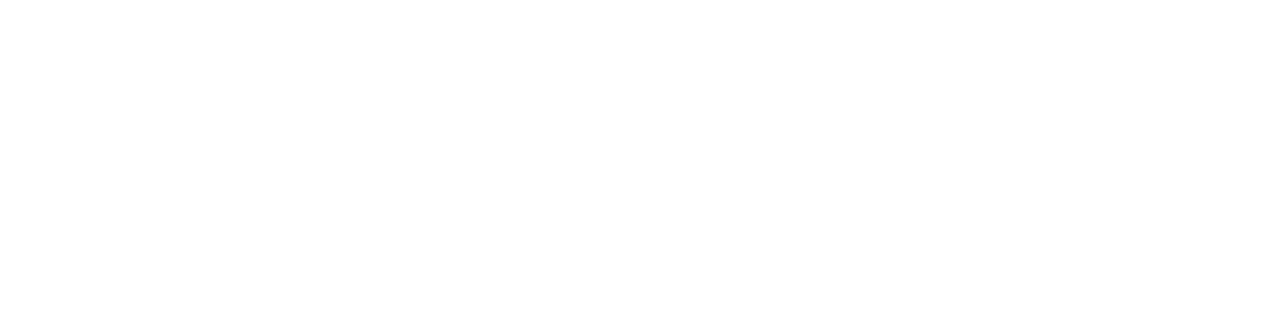
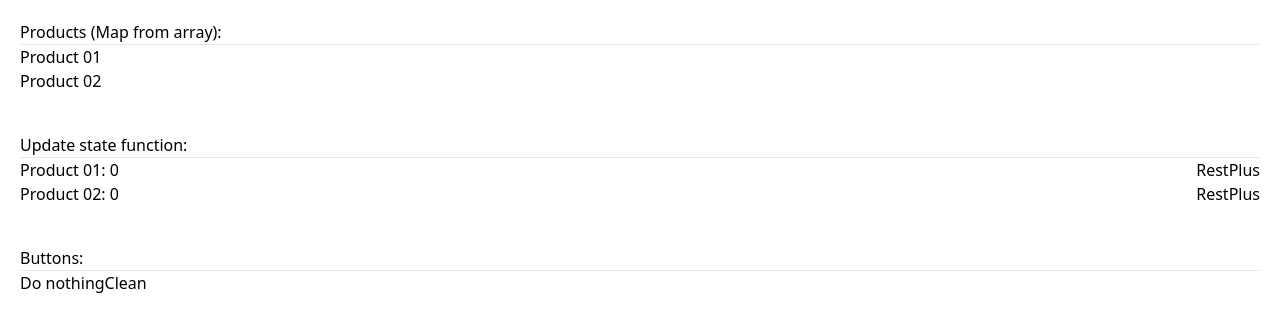
Before and after one commit to HenryMilac/Mixer, a React (Vite) app: page / in a window 1280 px wide. Shown: the top 332 px of the page. Built offline with nearby package versions, Linux system fonts and the light colour scheme.

Commit message:
Zustand Fernando Herrera

```diff
--- a/src/App.tsx
+++ b/src/App.tsx
@@ -1,13 +1,4 @@
-import IconMenuToNavbar from "./Mixer/Components/IconMenuToNavbar";
-import Sidebar from "./Mixer/Components/SideBar";
-import SwipeEditDelete from "./Mixer/Components/SwipeEditDelete";
-import DarkModeTailwind from "./Mixer/Exercises/DarkModeTailwind";
-import AxiosConsuming from "./Mixer/Issues/Fetching/AxiosConsuming/AxiosConsuming";
-import CreateUseFetch from "./Mixer/Issues/Fetching/CreateUseFetch/CreateUseFetch";
-import FormNewEditDelete from "./Mixer/Exercises/FormNewEditDelete";
-import Zustand from "./Mixer/Issues/Zustand/Zustand";
-import Z from "./Mixer/Z/Z";
-import NotesEditDeleteModalZustand from "./Mixer/Exercises/NotesEditDeleteModalZustand";
+import ZustandFernandoHerrera from "./Mixer/Issues/Zustand/ZustandFernandoHerrera/ZustandFernandoHerrera";
 
 export default function App() {
 
@@ -25,7 +16,7 @@
       {/* <DarkModeTailwind/> */}
       {/* <SwipeEditDelete/> */}
       {/* <Zustand/> */}
-      <NotesEditDeleteModalZustand/>
+      <ZustandFernandoHerrera/>
 
       {/* <Z/> */}
 
--- /dev/null
+++ b/src/Mixer/Issues/Zustand/ZustandFernandoHerrera/ZustandFernandoHerrera.tsx
@@ -0,0 +1,55 @@
+import { count } from "./store/notes.store"
+
+
+export default function ZustandFernandoHerrera() {
+
+    const Products = count(state => state.products)
+    const CountProduct1 = count(state => state.countProduct1)
+    const CountProduct2 = count(state => state.countProduct2)
+    const PlusCountProduct1 = count(state => state.plusCountProduct1)
+    const RestCountProduct1 = count(state => state.restCountProduct1)
+    const PlusCountProduct2 = count(state => state.plusCountProduct2)
+    const RestCountProduct2 = count(state => state.restCountProduct2)
+
+    return (
+        <div className="p-5 flex flex-col gap-10">
+            <div>
+                <p>Products (Map from array):</p>
+                <hr/>
+                {Products.map(product => (
+                    <p>{product.name}</p>
+                ))}
+            </div>
+
+
+            <div>
+                <p>Update state function:</p>
+                <hr/>
+                <div className="flex justify-between">
+                    <p>Product 01: {CountProduct1}</p>
+                    <div>
+                        <button onClick={RestCountProduct1}>Rest</button>
+                        <button onClick={PlusCountProduct1}>Plus</button>
+                    </div>
+                </div>
+                <div className="flex justify-between">
+                    <p>Product 02: {CountProduct2}</p>
+                    <div>
+                        <button onClick={RestCountProduct2}>Rest</button>
+                        <button onClick={PlusCountProduct2}>Plus</button>
+                    </div>
+                </div>
+            </div>
+
+
+            <div>
+                <p>Buttons:</p>
+                <hr />
+                <button>Do nothing</button>
+                <button></button>
+                <button>Clean</button>
+            </div>
+
+        </div>
+    )
+}
--- /dev/null
+++ b/src/Mixer/Issues/Zustand/ZustandFernandoHerrera/store/notes.store.tsx
@@ -0,0 +1,36 @@
+import { create } from "zustand";
+
+interface Count {
+    products: products[]
+    countProduct1: number
+    countProduct2: number
+    plusCountProduct1: () => void
+    restCountProduct1: () => void
+    plusCountProduct2: () => void
+    restCountProduct2: () => void
+}
+interface products {
+    id: number
+    name: string
+}
+
+export const count = create<Count>(set => ({
+    products: [
+        {id: 1, name: 'Product 01'},
+        {id: 2, name: 'Product 02'},
+    ],
+    countProduct1: 0,
+    countProduct2: 0,
+    plusCountProduct1: () => set(state => ({
+        countProduct1: state.countProduct1 + 1
+    })),
+    restCountProduct1: () => set(state => ({
+        countProduct1: state.countProduct1 - 1
+    })),
+    plusCountProduct2: () => set(state => ({
+        countProduct2: state.countProduct2 + 1
+    })),
+    restCountProduct2: () => set(state => ({
+        countProduct2: state.countProduct2 - 1
+    })),
+}))
```
